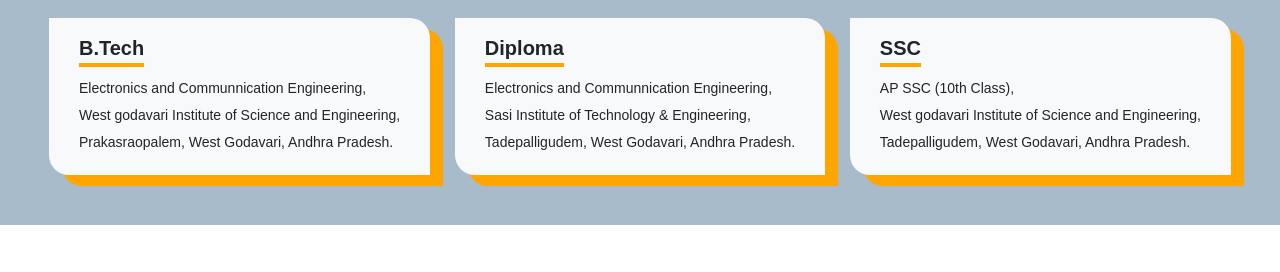
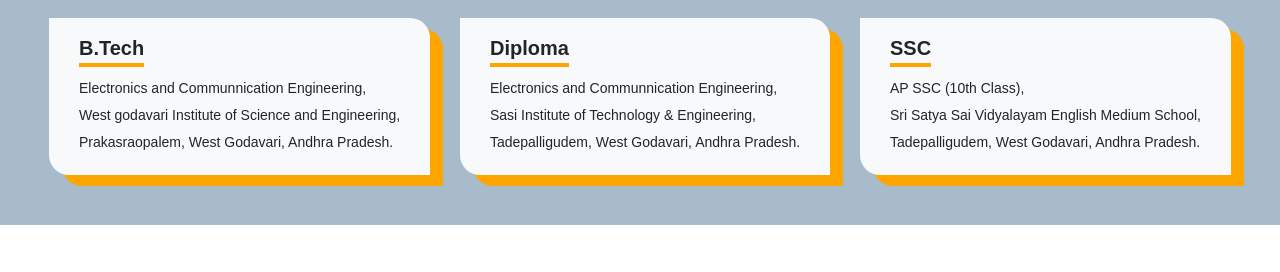
Before and after one commit to BhaskarGandham2255/Bhaskar_Portfolio, a plain HTML site: page public/index.html in a window 1280 px wide. Shown: the part 1417-1689 px from the top of the page. Drawn offline with nearby package versions, Linux system fonts and the light colour scheme; a web font is replaced by a local one.

Commit message:
updated the education details

```diff
--- a/public/index.html
+++ b/public/index.html
@@ -248,7 +248,7 @@
               <div>
                 <div class="py-1">AP SSC (10th Class),</div>
                 <div class="py-1">
-                  West godavari Institute of Science and Engineering,
+                  Sri Satya Sai Vidyalayam English Medium School,
                 </div>
                 <div class="py-1">
                   Tadepalligudem, West Godavari, Andhra Pradesh.
```
